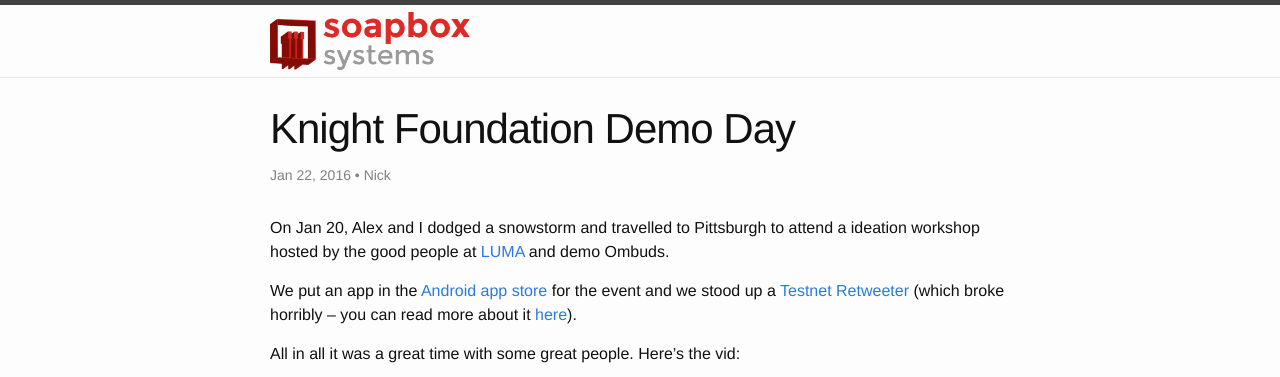
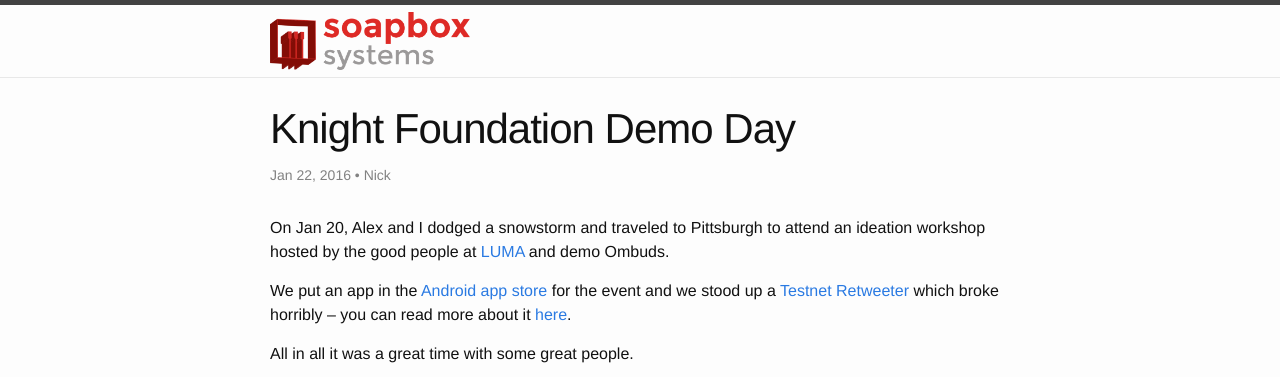
Before and after one commit to soapboxsys/soapbox-site, a Jekyll site: the page built from _posts/2016-01-22-prototype-fund.markdown, in a window 1280 px wide, cut to the strip 0-377 px from the top of the page. Built offline with Jekyll 4.4.1, drawn with Linux system fonts in a browser that asks for light colours.

Commit message:
Typos, copy

```diff
--- a/_posts/2016-01-22-prototype-fund.markdown
+++ b/_posts/2016-01-22-prototype-fund.markdown
@@ -6,10 +6,10 @@ category: blog
 author: Nick
 ---
 
-On Jan 20, Alex and I dodged a snowstorm and travelled to Pittsburgh to attend a ideation workshop hosted by the good people at [LUMA](https://www.luma-institute.com/) and demo Ombuds.
+On Jan 20, Alex and I dodged a snowstorm and traveled to Pittsburgh to attend an ideation workshop hosted by the good people at [LUMA](https://www.luma-institute.com/) and demo Ombuds.
 
-We put an app in the [Android app store](https://play.google.com/store/apps/details?id=systems.soapbox.ombuds.client) for the event and we stood up a [Testnet Retweeter](https://twitter.com/boxsoapbot) (which broke horribly  – you can read more about it [here](https://github.com/NSkelsey/OmbudsRetweeter#ombudsretweeter)).
+We put an app in the [Android app store](https://play.google.com/store/apps/details?id=systems.soapbox.ombuds.client) for the event and we stood up a [Testnet Retweeter](https://twitter.com/boxsoapbot) which broke horribly  – you can read more about it [here](https://github.com/NSkelsey/OmbudsRetweeter#ombudsretweeter).
 
-All in all it was a great time with some great people. Here's the vid:
+All in all it was a great time with some great people.
 
 <iframe width="560" height="315" src="https://www.youtube.com/embed/xvCzgELX2zM" frameborder="0" allowfullscreen></iframe>
```
Also changed, not shown: 2 other files.
